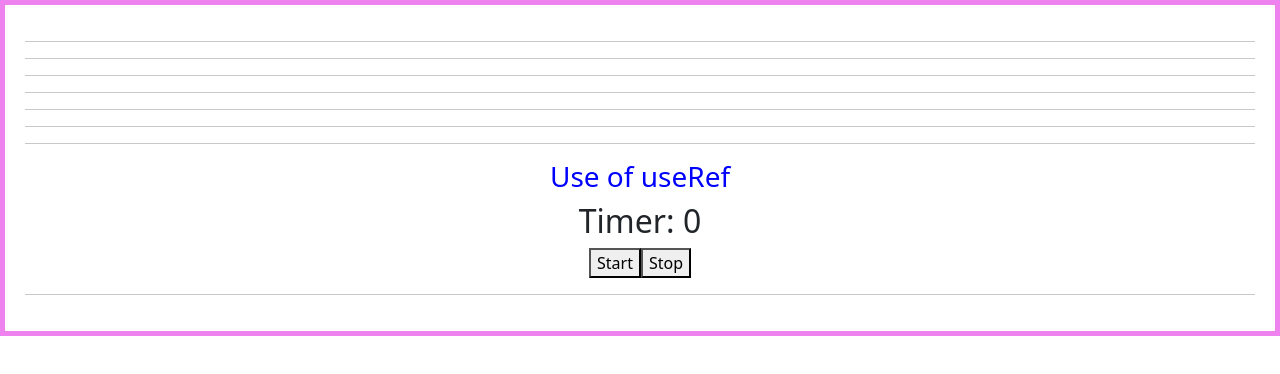
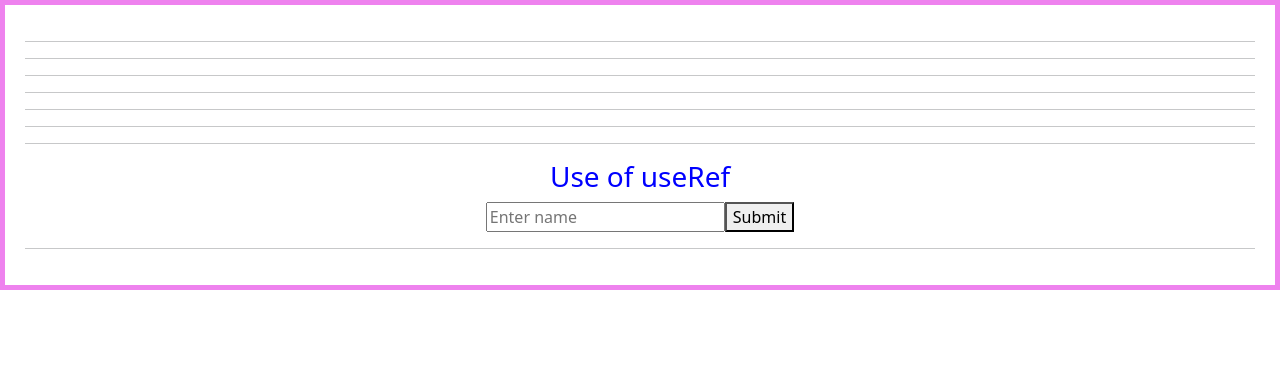
Before and after one commit to Nadeem35/react-playzone, a React (Vite) app: page / in a window 1280 px wide. Shown: the top 374 px of the page. Built offline with nearby package versions, Linux system fonts and the light colour scheme.

Commit message:
code change

```diff
--- a/src/Components/9.useRefUses/Useref.jsx
+++ b/src/Components/9.useRefUses/Useref.jsx
@@ -4,28 +4,28 @@
 Iske liye hum useRef use karte hai.
 */
 
-// import React, { useRef } from "react";
+import React, { useRef } from "react";
 
-// const Useref = () => {
-//   const inputRef = useRef();
+const Useref = () => {
+  const inputRef = useRef();
 
-//   const inputFocus = () => {
-//     inputRef.current.focus();
-//   };
+  const inputFocus = () => {
+    inputRef.current.focus();
+  };
 
-//   console.log(inputRef);
+  console.log(inputRef);
 
-//   return (
-//     <>
-//       <input type="text" ref={inputRef} placeholder="Enter name" />
-//       <button onClick={inputFocus}>Submit</button>
-//     </>
-//   );
-// };
+  return (
+    <>
+      <input type="text" ref={inputRef} placeholder="Enter name" />
+      <button onClick={inputFocus}>Submit</button>
+    </>
+  );
+};
 
-// export default Useref;
+export default Useref;
 
-// ------------------------
+// ---------------------------------------
 
 /*
 2. Storing Values Without Re-render
@@ -81,28 +81,28 @@
 uska id store karne ke liye useRef perfect hai.
 */
 
-import { useRef, useState } from "react";
+// import { useRef, useState } from "react";
 
-function Useref() {
-  const [time, setTime] = useState(0);
-  const timeRef = useRef();
+// function Useref() {
+//   const [time, setTime] = useState(0);
+//   const timeRef = useRef();
 
-  const starTimer = () => {
-    timeRef.current = setInterval(() => {
-      setTime((prev) => prev + 1);
-    }, 1000);
-  };
+//   const starTimer = () => {
+//     timeRef.current = setInterval(() => {
+//       setTime((prev) => prev + 1);
+//     }, 1000);
+//   };
 
-  const stopTimer = () => {
-    clearInterval(timeRef.current);
-  };
+//   const stopTimer = () => {
+//     clearInterval(timeRef.current);
+//   };
 
-  return (
-    <>
-      <h2>Timer: {time}</h2>
-      <button onClick={starTimer}>Start</button>
-      <button onClick={stopTimer}>Stop</button>
-    </>
-  );
-}
-export default Useref;
+//   return (
+//     <>
+//       <h2>Timer: {time}</h2>
+//       <button onClick={starTimer}>Start</button>
+//       <button onClick={stopTimer}>Stop</button>
+//     </>
+//   );
+// }
+// export default Useref;
```
